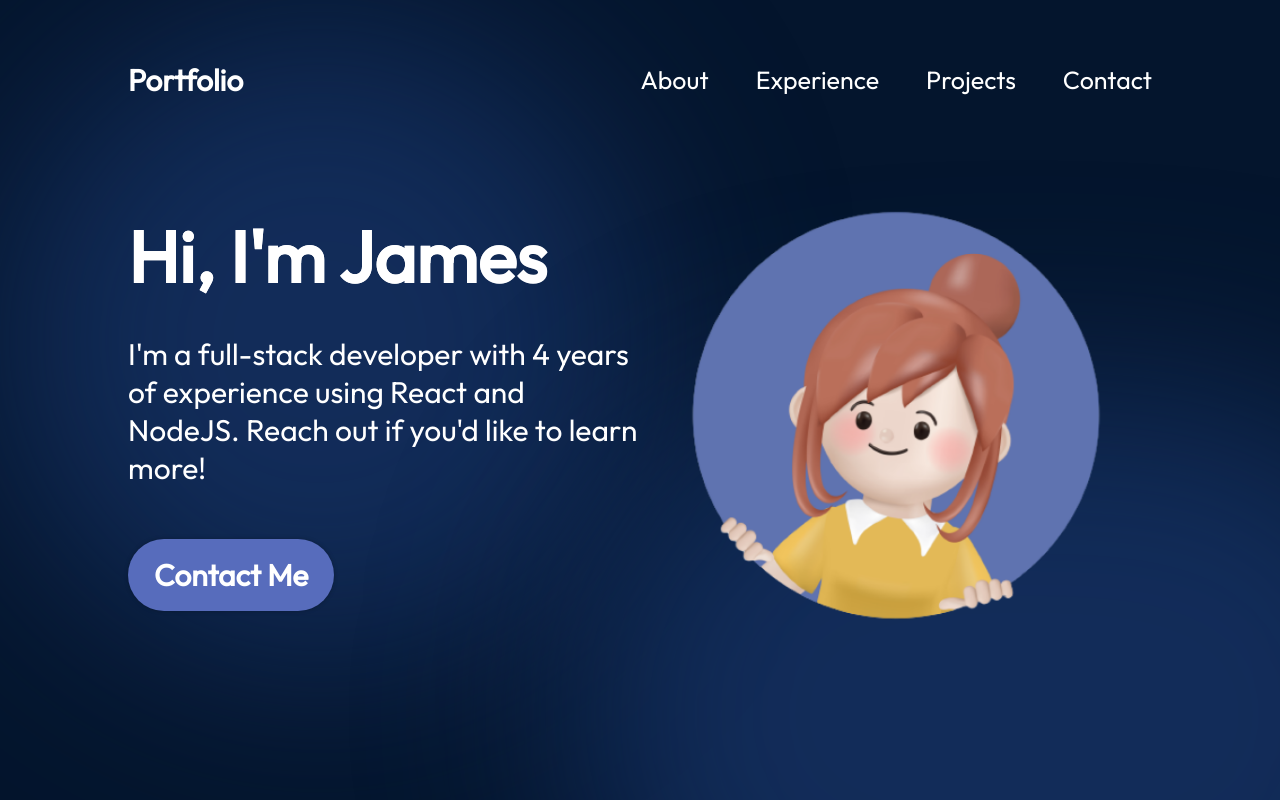
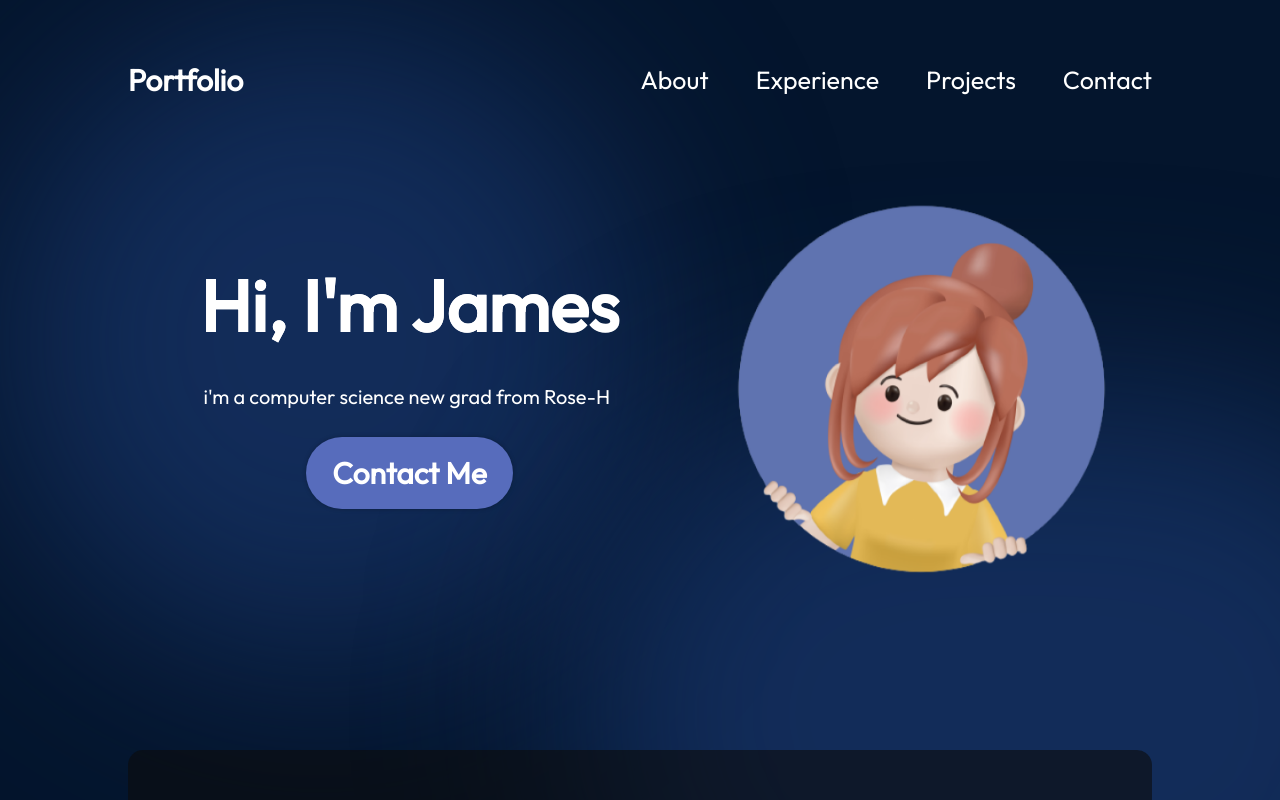
Before and after one commit to rhit-kohji/rhit-kohji.github.io, a React (Vite) app: page / in a window 1280 px wide. Shown: the top 800 px of the page. Built offline with nearby package versions, Linux system fonts and the light colour scheme.

Commit message:
updated hero section

```diff
--- a/package.json
+++ b/package.json
@@ -15,7 +15,8 @@
     "@fontsource/outfit": "^5.0.8",
     "@fontsource/roboto": "^5.0.8",
     "react": "^18.2.0",
-    "react-dom": "^18.2.0"
+    "react-dom": "^18.2.0",
+    "react-simple-typewriter": "^5.0.1"
   },
   "devDependencies": {
     "@types/react": "^18.2.15",
--- a/src/components/Hero/Hero.jsx
+++ b/src/components/Hero/Hero.jsx
@@ -1,5 +1,6 @@
 import React from 'react';
 import styles from "./Hero.module.css";
+import { Typewriter } from 'react-simple-typewriter';
 import { getImageUrl } from '../../utils';
 
 export const Hero = () => {
@@ -7,10 +8,14 @@ export const Hero = () => {
     <section className={styles.container}>
         <div className={styles.content}>
             <h1 className={styles.title}>Hi, I'm James</h1>
-            <p className={styles.description}>
-                I'm a full-stack developer with 4 years of experience using React and NodeJS.
-                Reach out if you'd like to learn more!
-            </p>
+            <span className={styles.description}>
+              <Typewriter
+                words={['hey there!', 'i\'m a computer science new grad from Rose-Hulman.', 'currently obsessed with the idea of self-improvement.', 'i also like lifting :)', 'thanks for visiting!']}
+                loop={false} // loop infinitely
+                cursor={true}
+                cursorBlinking={true}
+              />
+            </span>
             <a className={styles.contactBtn} href="mailto:kohji@rose-hulman.edu">Contact Me</a>
         </div>
         <img className={styles.heroImg} src={getImageUrl("hero/heroImage.png")} alt="Hero Image" />
--- a/src/components/Hero/Hero.module.css
+++ b/src/components/Hero/Hero.module.css
@@ -14,7 +14,8 @@
 .content {
     display: flex;
     flex-direction: column;
-    align-items: flex-start;
+    align-items: center;
+    width: 55%;
     color: var(--color-text);
     z-index: 1;
 }
@@ -38,9 +39,9 @@
 }
 
 .description {
-    font-size: 30px;
+    font-size:  20px;
     font-family: vars(--font-roboto);
-    margin-bottom: 52px;
+    margin-bottom: 5%;
 }
 
 .contactBtn {
@@ -55,7 +56,7 @@
 }
 
 .heroImg {
-    width: 50%; /* 50% of page */
+    width: 45%; /* 45% of page */
     z-index: 1;
 
     animation-name: floating; /* name of animation*/
```
Also changed, not shown: 1 other file (tests, documents, lock files or other folders).
